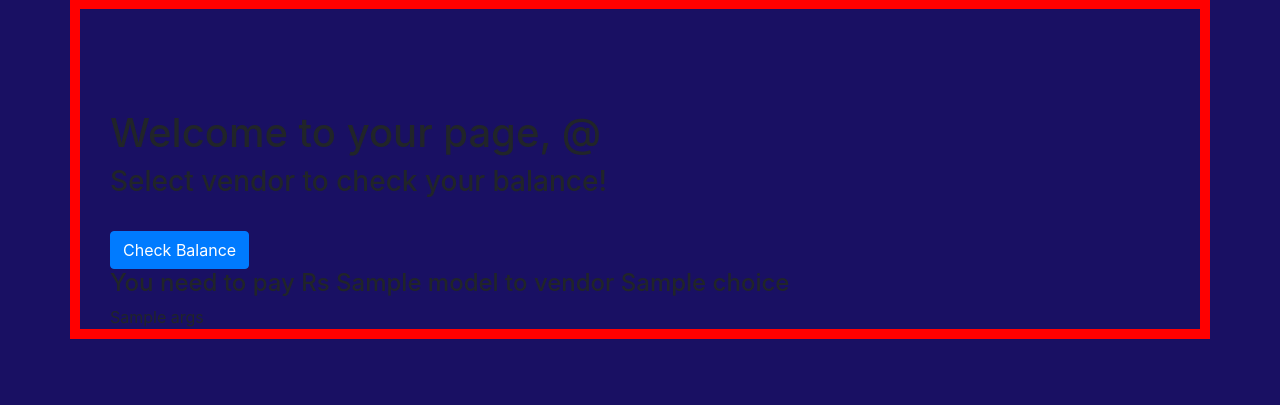
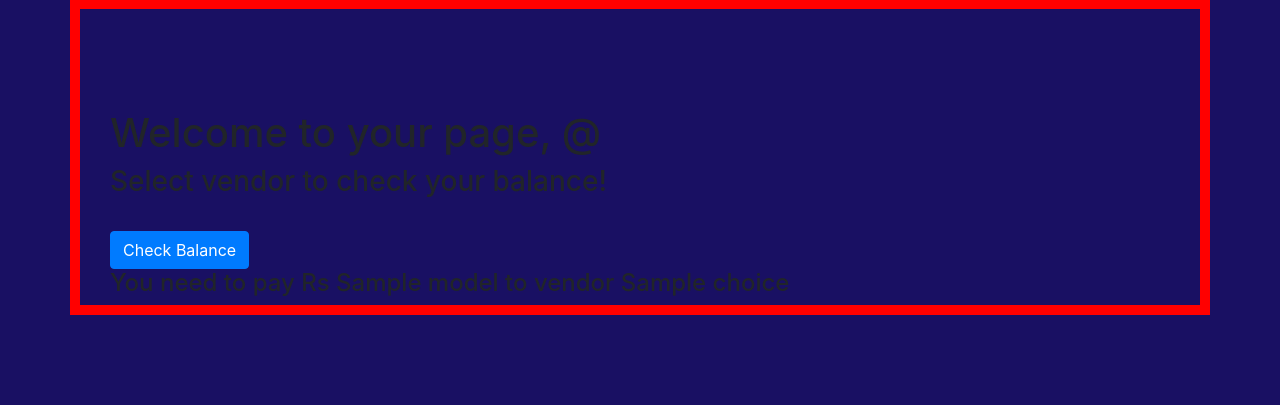
Before and after one commit to DhruvKaushal/AutomatedCouponSystem, a Django app: template couponSystem/profiles/templates/profiles/userLogin.html in a window 1280 px wide. Shown: the part 57-462 px from the top of the page. Run offline with Django 3.2, Linux system fonts and the light colour scheme; the template is opened without the code that fills it: most values are stand-ins (such as "Sample title", 1, 10 or a date in 2020); some libraries are stand-ins or nearby versions.

Commit message:
started with user home page

```diff
--- a/couponSystem/profiles/templates/profiles/userLogin.html
+++ b/couponSystem/profiles/templates/profiles/userLogin.html
@@ -15,8 +15,11 @@
         <button type="submit" class="btn btn-primary">Check Balance</button>
         {% endbuttons %}
     </form>
+    {% if args.model %}
     <h4>You need to pay Rs {{ args.model }} to vendor {{ args.choice }}</h4>
-    {{ args }}
+    {% else %}
+    <h4>No outstanding payment!</h4>
+    {% endif %}
 </div>
 
 {% endblock %}
--- a/couponSystem/profiles/views.py
+++ b/couponSystem/profiles/views.py
@@ -26,6 +26,6 @@ def userKaLog(request):
         print(choice)
         records = userData.objects.get(Vendor_number = ('choice')).aggregate(Sum('itemPrice'))
         args = {'form': form, 'choice': choice, 'model':records}
-        return render(request, 'profiles/useLogin.html', args)
+        return render(request, 'profiles/useLogin.html', {'args': args})
     else:
         return render(request, 'profiles/userLogin.html', {'form': form})
```
Also changed, not shown: couponSystem/db.sqlite3.
